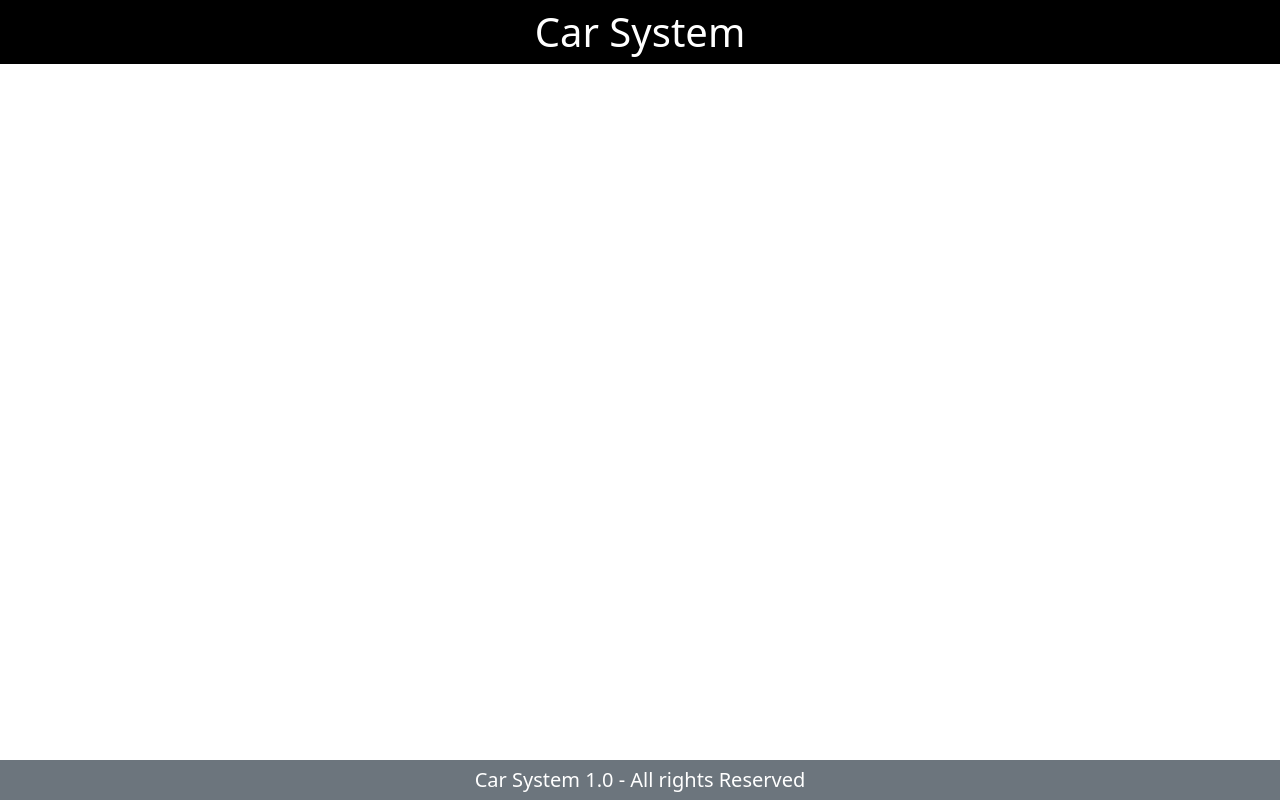
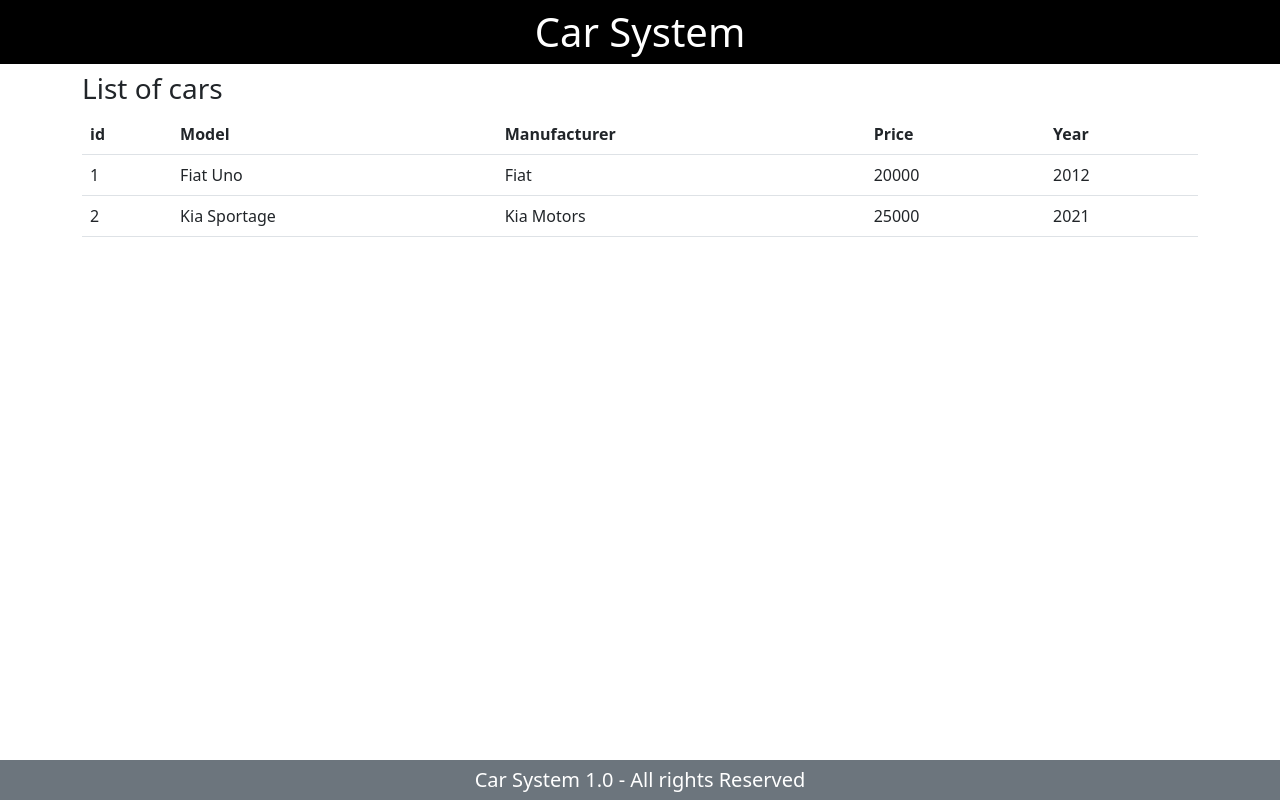
Before and after one commit to Wilson-Barbosa/car-system, an Angular app: page / in a window 1280 px wide. Built offline with nearby package versions, Linux system fonts and the light colour scheme.

Commit message:
closes #3 - listing cars component created

```diff
--- a/src/app/app.component.html
+++ b/src/app/app.component.html
@@ -1,2 +1,5 @@
 <app-header></app-header>
+
+<app-register-car></app-register-car>
+
 <app-footer></app-footer>
--- a/src/app/app.module.ts
+++ b/src/app/app.module.ts
@@ -5,12 +5,14 @@ import { AppComponent } from './app.component';
 import { HeaderComponent } from './components/header/header.component';
 import { NgbModule } from '@ng-bootstrap/ng-bootstrap';
 import { FooterComponent } from './components/footer/footer.component';
+import { RegisterCarComponent } from './components/register-car/register-car.component';
 
 @NgModule({
   declarations: [
     AppComponent,
     HeaderComponent,
-    FooterComponent
+    FooterComponent,
+    RegisterCarComponent
   ],
   imports: [
     BrowserModule,
--- /dev/null
+++ b/src/app/components/register-car/register-car.component.html
@@ -0,0 +1,25 @@
+<div class="container">
+
+    <h3>List of cars</h3>
+
+    <table class="table">
+        <thead>
+          <tr>
+            <th scope="col">id</th>
+            <th scope="col">Model</th>
+            <th scope="col">Manufacturer</th>
+            <th scope="col">Price</th>
+            <th scope="col">Year</th>
+          </tr>
+        </thead>
+        <tbody>
+          <tr *ngFor="let car of carListing">
+            <td>{{car.id}}</td>
+            <td>{{car.model}}</td>
+            <td>{{car.manufacturer}}</td>
+            <td>{{car.price}}</td>
+            <td>{{car.year}}</td>
+          </tr>
+        </tbody>
+      </table>
+</div>
--- /dev/null
+++ b/src/app/components/register-car/register-car.component.ts
@@ -0,0 +1,30 @@
+import { Component } from '@angular/core';
+import { Car } from 'src/app/models/Car';
+
+@Component({
+    selector: 'app-register-car',
+    templateUrl: './register-car.component.html',
+    styleUrls: ['./register-car.component.css']
+})
+export class RegisterCarComponent {
+
+
+    // Storage array containing each car's information
+    // It will be displayed on the screen
+    public carListing: Car[] = [
+        {
+            id: 1,
+            model: "Fiat Uno",
+            manufacturer: "Fiat",
+            price: 20000,
+            year: 2012
+        },
+        {
+            id: 2,
+            model: "Kia Sportage",
+            manufacturer: "Kia Motors",
+            price: 25000,
+            year: 2021
+        }
+    ];
+}
--- /dev/null
+++ b/src/app/models/Car.ts
@@ -0,0 +1,7 @@
+export interface Car {
+    id: number,
+    model: string,
+    manufacturer: string,
+    price: number,
+    year: number
+}
```
Also changed, not shown: src/app/components/register-car/register-car.component.css (added), 1 other file (tests, documents, lock files or other folders).
